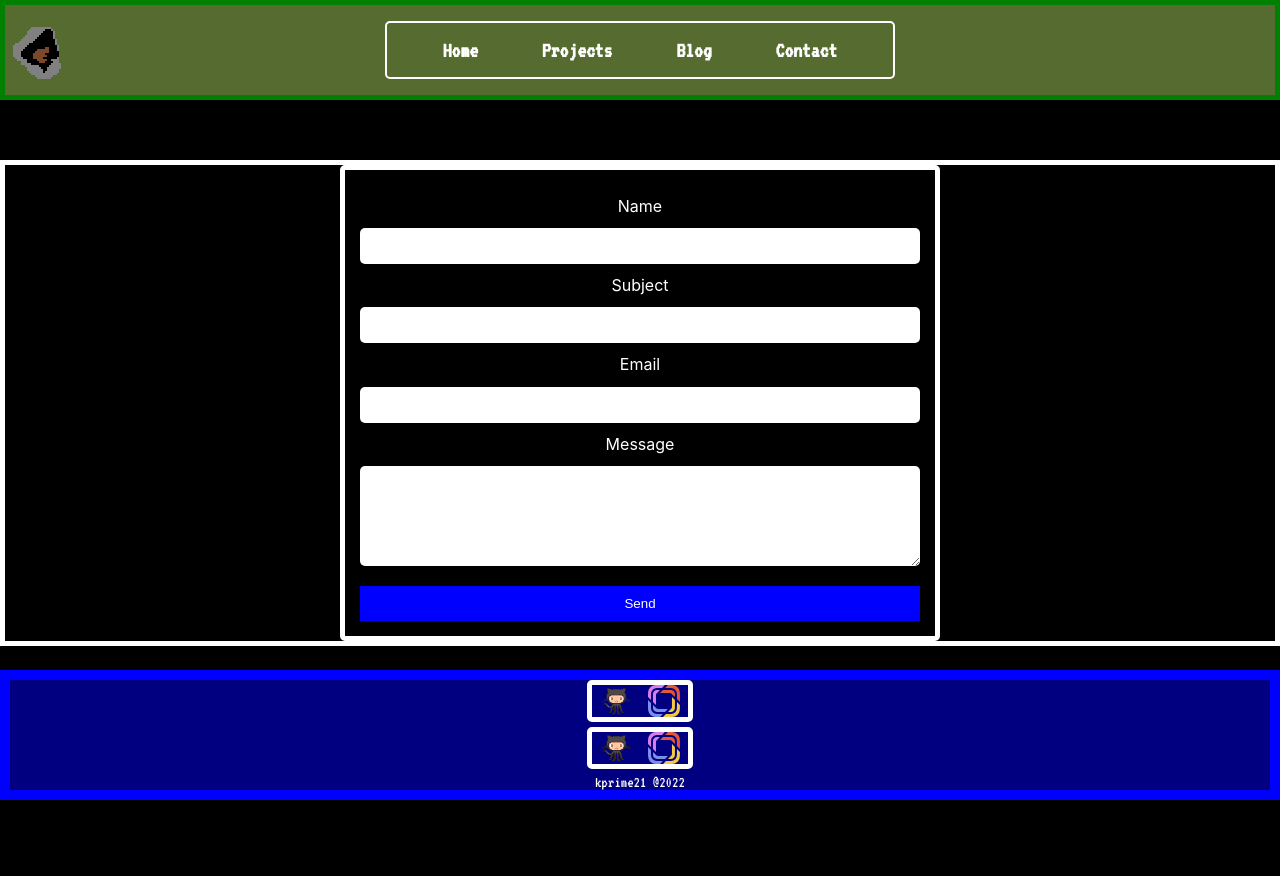
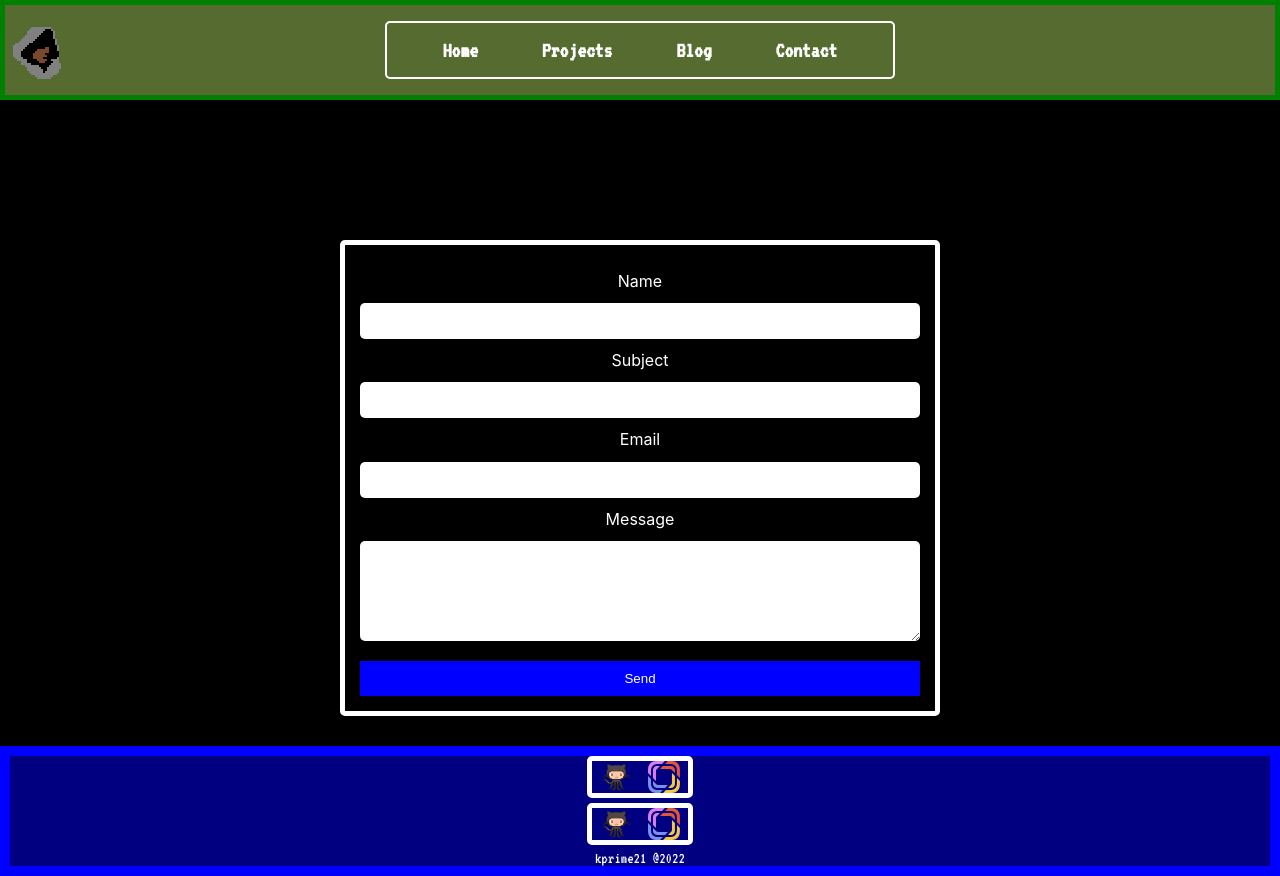
Before and after one commit to kprime21/kprime21-website, a Next.js app: page /contact in a window 1280 px wide. Before the commit the page ends 800 px from the top, so only its background shows below. Built offline with nearby package versions, Linux system fonts and the light colour scheme.

Commit message:
footer now stays at bottom for pages that overflow

```diff
--- a/components/ContactCard.js
+++ b/components/ContactCard.js
@@ -1,18 +1,14 @@
 import styled from 'styled-components';
 
-const ContactCard = styled.div`
-margin-top:10rem;
 
+const ContactCard = styled.form`
 position:relative;
-
-border: 5px white solid;
-
-`
-const ContactForm = styled.form`
 border: 5px white solid;
 border-radius: 5px;
 color:white;
 margin:auto;
+margin-top:15rem;
+
 max-width:600px;
 padding: 15px;
 line-height:2rem;
@@ -48,8 +44,8 @@ textarea{
 
 const Contact = () => {
     return(
-        <ContactCard>
-            <ContactForm  id="contact-form" action="https://formsubmit.co/b7613c49f488d606ef83429e229df12a" method="POST" >
+
+        <ContactCard  id="contact-form" action="https://formsubmit.co/b7613c49f488d606ef83429e229df12a" method="POST" >
 
 
                 <label>Name</label>
@@ -62,10 +58,7 @@ const Contact = () => {
                 <textarea  className = 'input-field' name="message"></textarea>
                 <input id="submit-button" type="submit" value="Send"/>
 
-</ContactForm>
-
         </ContactCard>
-
 
     );
 
--- a/components/footer.js
+++ b/components/footer.js
@@ -6,6 +6,8 @@ import Prismic from '../public/prismic.svg';
 
 
 const Foot = styled.div`
+
+
 
 position:absolute;
 background-color:navy;
--- a/components/hero.js
+++ b/components/hero.js
@@ -7,7 +7,6 @@ import Image from 'next/image';
 const HeroContainer = styled.div`
     margin:auto;
     margin-top:15rem;
-    margin-bottom:15rem;
     width:80%;
     height:100%;
     position:relative;
--- a/components/layout.js
+++ b/components/layout.js
@@ -2,14 +2,23 @@ import styled from 'styled-components';
 import Navbar from './navbar'
 import Footer from './footer'
 
+const LayoutHolder = styled.div`
+display:flex;
+flex-direction:column;
+min-height:100vh;
+padding: 0 0 10rem;
+position:relative;
 
+`;
 
 export default function Layout({ children }){
     return(
         <>
+        <LayoutHolder>
             <Navbar />
             <main>{children}</main>
             <Footer />
+            </LayoutHolder>
         </>
     )
 }
```
Lines whose indentation alone changed are shown as unchanged.
